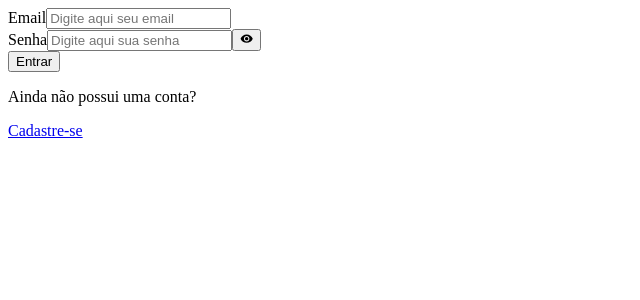
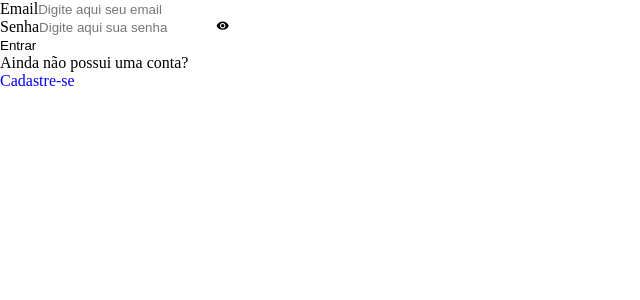
Before and after one commit to edumatheus65/developers_hub, a React (Vite) app: page / in a window 1280 px wide. Shown: the top 300 px of the page, without its empty margins (0-640 px from the left). Built offline with nearby package versions, Linux system fonts and the light colour scheme.

Commit message:
kenzieHub

```diff
--- a/package.json
+++ b/package.json
@@ -17,6 +17,7 @@
     "react-hook-form": "^7.45.4",
     "react-icons": "^4.10.1",
     "react-router-dom": "^6.14.2",
+    "sass": "^1.65.1",
     "zod": "^3.21.4"
   },
   "devDependencies": {
--- a/src/App.jsx
+++ b/src/App.jsx
@@ -1,4 +1,5 @@
 import { RoutesMain } from "./routes";
+import "./styles/index.scss";
 
 function App() {
   return (
--- /dev/null
+++ b/src/styles/globalstyles.scss
@@ -0,0 +1,10 @@
+:root {
+  --color-primary: #ff577f;
+  --color-primary-focus: #ff427f;
+  --color-primary-negative: #59323f;
+  --grey-0: #f8f9fa;
+  --grey-1: #868e96;
+  --grey-2: #343b41;
+  --grey-3: #212529;
+  --grey-4: #121214;
+}
--- /dev/null
+++ b/src/styles/index.scss
@@ -0,0 +1,2 @@
+@import "./reset.scss";
+@import "./globalstyles.scss";
--- /dev/null
+++ b/src/styles/reset.scss
@@ -0,0 +1,31 @@
+* {
+  box-sizing: border-box;
+  margin: 0;
+  padding: 0;
+}
+
+ul,
+ol {
+  list-style: none;
+}
+
+button {
+  cursor: pointer;
+  background: transparent;
+  border: none;
+}
+
+a {
+  text-decoration: none;
+}
+
+img {
+  max-width: 100%;
+}
+
+input,
+textarea,
+select {
+  background: transparent;
+  border: none;
+}
```
Also changed, not shown: 1 other file (tests, documents, lock files or other folders).
